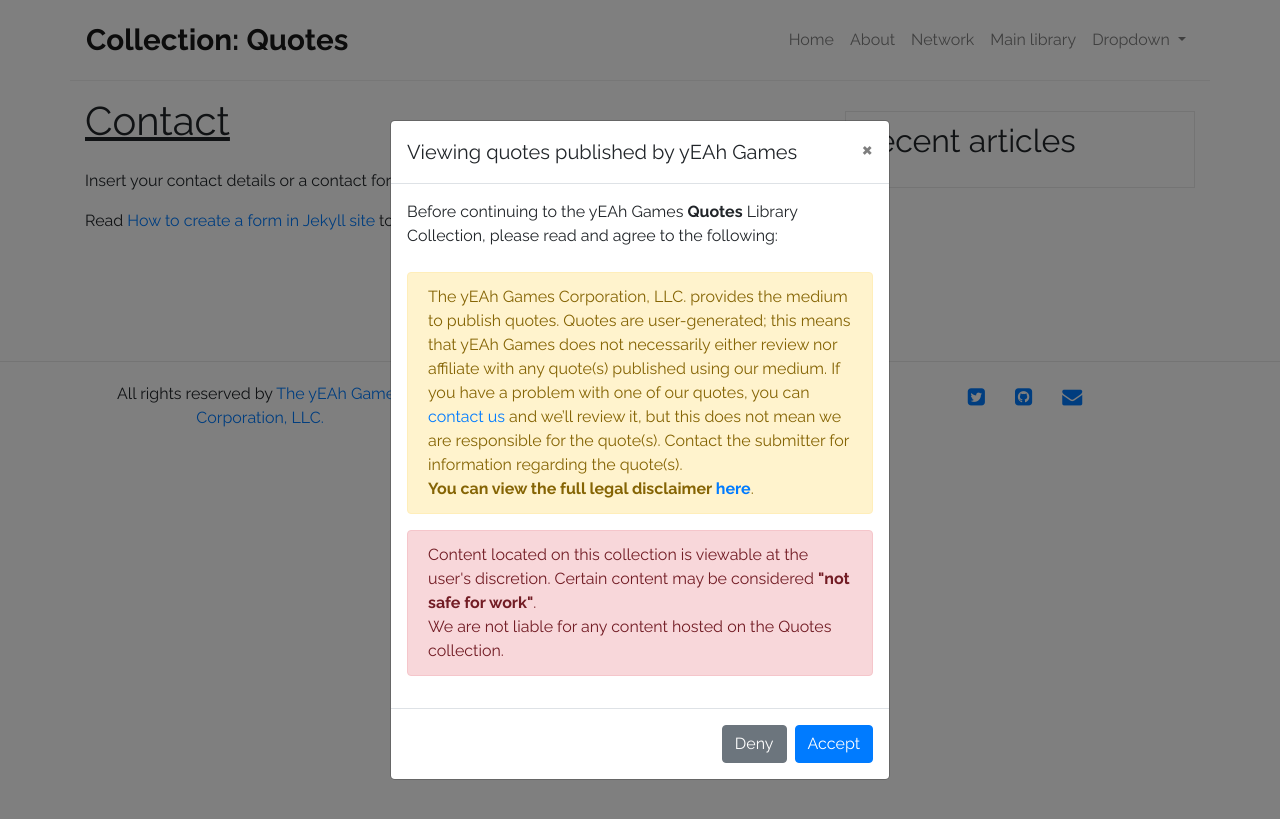
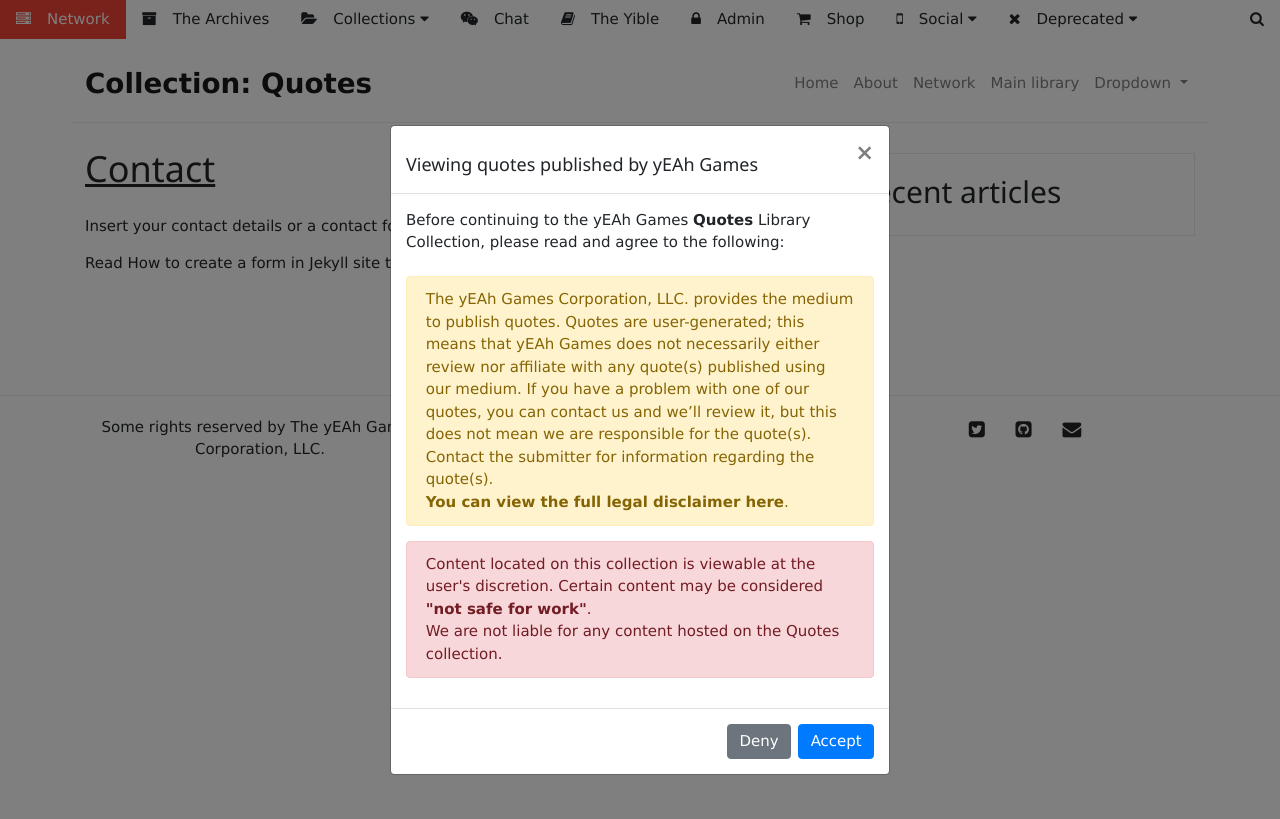
Before and after one commit to yEAh-Games/legacy-ps, a Jekyll site: the page built from contact.md, in a window 1280 px wide. Shown: the top 819 px of the page. Built offline with Jekyll 4.4.1, drawn with Linux system fonts in a browser that asks for light colours; comment, search, counter and statistics services are not loaded.

Commit message:
testing networknav menu

```diff
--- a/_includes/footer.html
+++ b/_includes/footer.html
@@ -3,7 +3,7 @@
     <div class="row p20">
       {% if site.copyright.name %}
       <div class="col-md-4 text-center mt25">
-        All rights reserved by
+        Some rights reserved by
         <a target="_blank" href="{{site.copyright.link}}"
           >{{site.copyright.name}}</a
         >
--- a/_includes/navigation.html
+++ b/_includes/navigation.html
@@ -1,3 +1,5 @@
+{% include networknav.html %}
+
 
 <script src="https://ajax.googleapis.com/ajax/libs/jquery/1.12.0/jquery.min.js"></script>
 
--- /dev/null
+++ b/_includes/networknav.html
@@ -0,0 +1,85 @@
+<head>
+    <link rel="stylesheet" href="https://www.w3schools.com/w3css/4/w3.css">
+    <link rel="stylesheet" href="https://www.w3schools.com/lib/w3-theme-black.css">
+    <link rel="stylesheet" href="https://cdnjs.cloudflare.com/ajax/libs/font-awesome/4.7.0/css/font-awesome.min.css">
+
+</head>
+<body>
+<!-- START NAVBAR -->
+<div class="w3-top">
+    <div class="w3-bar w3-theme-d2 w3-left-align">
+     <a class="w3-bar-item w3-button w3-hide-medium w3-hide-large w3-right w3-hover-white w3-theme-d2" href="javascript:void(0);" onclick="openNav()"><i class="fa fa-bars"></i></a>
+     <a href="https://yeah-games.github.io/" class="w3-bar-item w3-button w3-red w3-hover-pale-red"><i class="fa fa-server w3-margin-right"></i>Network</a>
+     <a href="https://library.yeahgames.net" class="w3-bar-item w3-button w3-hide-small w3-hover-pale-red"><i class="fa fa-archive w3-margin-right"></i>The Archives</a>
+     <!--Dropdown: Library collections-->
+     <div class="w3-dropdown-hover w3-hide-small">
+      <button class="w3-button" title="List of yEAh Games [external] library collections"><i class="fa fa-folder-open w3-margin-right"></i>Collections <i class="fa fa-caret-down"></i></button>
+      <div class="w3-dropdown-content w3-card-4 w3-bar-block">
+        <a href="https://news.yeahgames.net"  target="_blank" class="w3-bar-item w3-button"><i class="fa fa-newspaper-o w3-margin-right"></i>News</a>
+        <a href="https://docs.yeahgames.net"  target="_blank" class="w3-bar-item w3-button"><i class="fa fa-question-circle w3-margin-right"></i>Docs</a>
+        <a href="https://quotes.yeahgames.net" target="_blank" class="w3-bar-item w3-button"><i class="fa fa-quote-left w3-margin-right"></i>Quotes</a>
+      </div>
+    </div>
+     <a href="https://yeah-games.github.io/chat" class="w3-bar-item w3-button w3-hide-small w3-hover-pale-red"><i class="fa fa-wechat w3-margin-right"></i>Chat</a>
+     <a href="https://yeah-games.github.io/yible" class="w3-bar-item w3-button w3-hide-small w3-hover-pale-red"><i class="fa fa-book w3-margin-right"></i>The Yible</a>
+     <a href="https://admin.yeahgames.net" target=”_blank” class="w3-bar-item w3-button w3-hide-small w3-hover-pale-red"><i class="fa fa-lock w3-margin-right"></i>Admin</a>
+     <a href="https://shop.yeahgames.net" class="w3-bar-item w3-button w3-hide-small w3-hover-pale-red"><i class="fa fa-shopping-cart w3-margin-right"></i>Shop</a>
+
+
+
+
+      <!--Dropdown: Social-->
+
+     <div class="w3-dropdown-hover w3-hide-small">
+      <button class="w3-button" title="Follow yEAh Games on social media!"><i class="fa fa-mobile-phone w3-margin-right"></i>Social <i class="fa fa-caret-down"></i></button>
+      <div class="w3-dropdown-content w3-card-4 w3-bar-block">
+        <a href="https://dsc.gg/yeahgames"  target="_blank" class="w3-bar-item w3-button"><i class="fa fa-wechat w3-margin-right"></i>Discord</a>
+        <a href="https://youtube.com/@yeahgames"  target="_blank" class="w3-bar-item w3-button"><i class="fa fa-youtube-play w3-margin-right"></i>YouTube</a>
+        <a href="https://reddit.com/r/yeahgames" target="_blank" class="w3-bar-item w3-button"><i class="fa fa-reddit w3-margin-right"></i>Reddit</a>
+        <a href="https://twitter.com/yeahgames_" target="_blank" class="w3-bar-item w3-button"><i class="fa fa-twitter w3-margin-right"></i>Twitter</a>
+        <a href="https://instagram.com/_yeahgames" target="_blank" class="w3-bar-item w3-button"><i class="fa fa-instagram w3-margin-right"></i>Instagram</a>
+      </div>
+    </div>
+
+      <!--Dropdown: Deprecated-->
+
+    <div class="w3-dropdown-hover w3-hide-small">
+      <button class="w3-button" title="Deprecated yEAh Games websites (out-of-date; not updated)"><i class="fa fa-close w3-margin-right"></i>Deprecated <i class="fa fa-caret-down"></i></button>
+      <div class="w3-dropdown-content w3-card-4 w3-bar-block">
+        <a href="https://yeaharchives.wordpress.com"  target=”_blank” class="w3-bar-item w3-button"><i class="fa fa-archive w3-margin-right"></i>Discontinued archives</a>
+        <a href="https://yeah-games.weebly.com"  target=”_blank” class="w3-bar-item w3-button"><i class="fa fa-desktop w3-margin-right"></i>Discontinued website</a>
+        <a href="https://yeahgames.neocities.org"  target=”_blank” class="w3-bar-item w3-button"><i class="fa fa-user-secret w3-margin-right"></i>Discontinued secret site</a>
+        <a href="https://livechat1-yeaharchives.weebly.com"  target=”_blank” class="w3-bar-item w3-button"><i class="fa fa-wechat w3-margin-right"></i>Discontinued LiveChat</a>
+        <a href="https://yible.neocities.org"  target=”_blank” class="w3-bar-item w3-button"><i class="fa fa-book w3-margin-right"></i>Discontinued Yible</a>
+      </div>
+    </div>
+    <a href="#" class="w3-bar-item w3-button w3-hide-small w3-right w3-hover-red" title="Search"><i class="fa fa-search"></i></a>
+  </div>
+
+
+<!--END NAVBAR-->
+
+  <!-- Navbar on small screens -->
+  <div id="navDemo" class="w3-bar-block w3-theme-d2 w3-hide w3-hide-large w3-hide-medium">
+    <a href="/" class="w3-bar-item w3-button">Repositories</a>
+    <a href="https://yeahgames.pro" class="w3-bar-item w3-button">Archives</a>
+    <a href="https://youtu.be/dQw4w9WgXcQ" class="w3-bar-item w3-button">Pro</a>
+    <a href="#" class="w3-bar-item w3-button">Search</a>
+  </div>
+</div>
+
+<script>
+// Used to toggle the menu on smaller screens when clicking on the menu button
+function openNav() {
+  var x = document.getElementById("navDemo");
+  if (x.className.indexOf("w3-show") == -1) {
+    x.className += " w3-show";
+  } else {
+    x.className = x.className.replace(" w3-show", "");
+  }
+}
+</script>
+<br>
+<br>
+
+</body>
```
